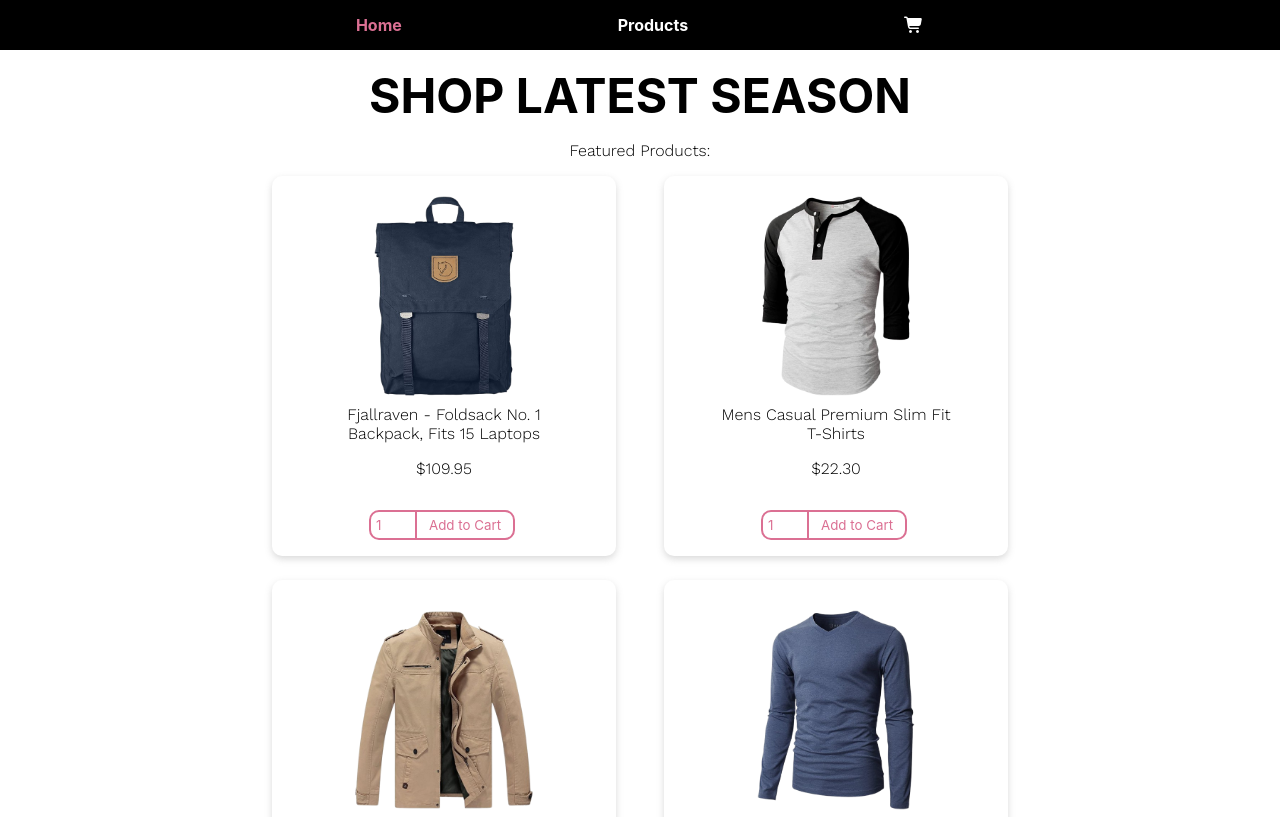
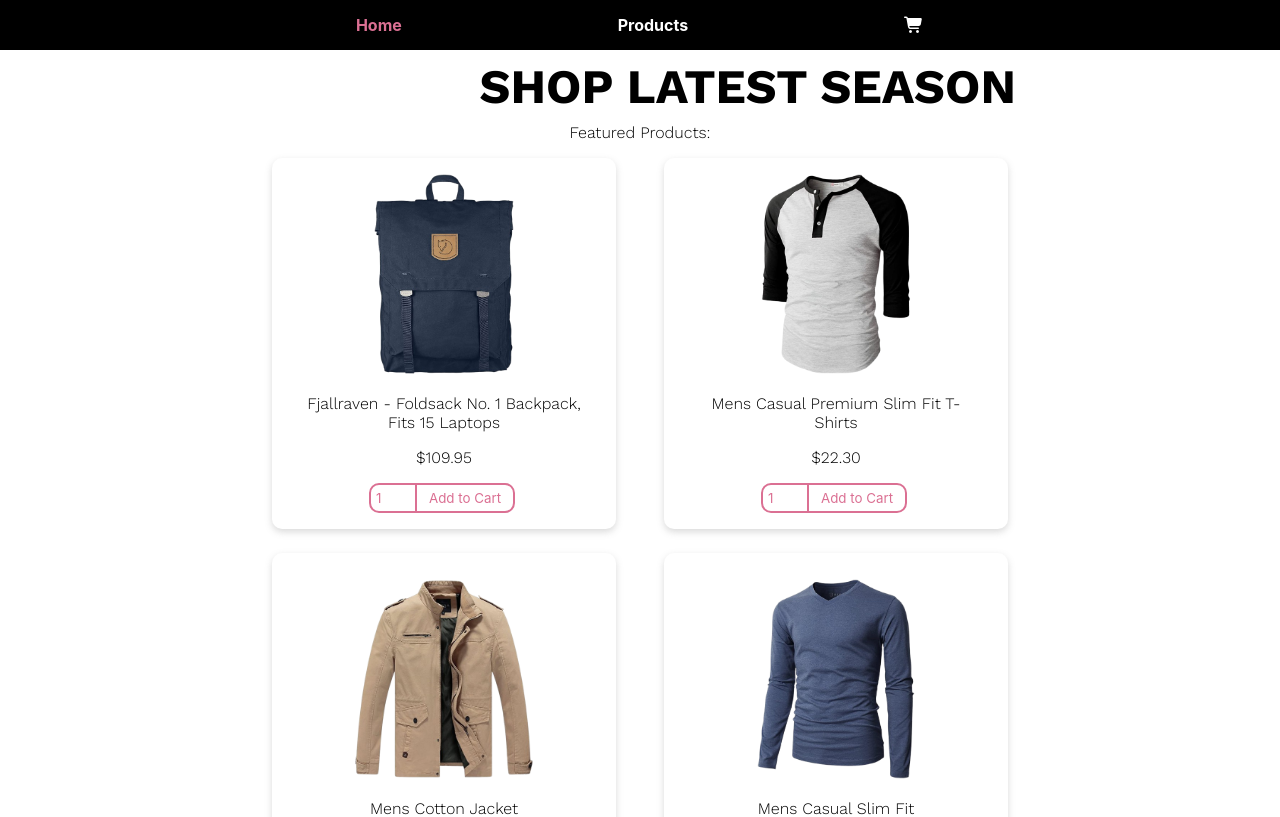
Before and after one commit to Kudratov1412/product_pro, a React (Create React App) app: page /home in a window 1280 px wide. Shown: the top 817 px of the page. Built offline with nearby package versions, Linux system fonts and the light colour scheme; a web font is replaced by a local one.

Commit message:
Home noscroll

```diff
--- a/public/index.html
+++ b/public/index.html
@@ -25,6 +25,7 @@
       href="https://fonts.cdnfonts.com/css/sf-pro-display"
       rel="stylesheet"
     />
+    <link rel="icon" href="./../src/img/cart.ico" />
     <title>React App</title>
   </head>
   <body>
--- a/src/Components/ProCard.js
+++ b/src/Components/ProCard.js
@@ -26,25 +26,25 @@
   justify-content: center;
   align-items: center;
   flex-direction: column;
-  padding: 0 3rem;
+  padding: 1rem;
   border-radius: 10px;
   box-shadow: 0 3px 7px rgba(133, 133, 133, 0.3);
   img {
     height: 200px;
-    margin: 20px 0 5px;
+    /* margin: 20px 0 5px; */
   }
   h4 {
     font-family: "Work Sans", sans-serif;
     font-weight: 300;
+    margin: 1rem;
   }
   p {
     font-family: "Work Sans", sans-serif;
     font-weight: 300;
-    margin: 1rem 0;
+    margin: 1rem;
   }
   .shopping {
     display: flex;
-    margin-bottom: 1rem;
     input,
     button {
       border: 2px solid #db7093;
--- a/src/index.js
+++ b/src/index.js
@@ -7,9 +7,7 @@
 
 const root = ReactDOM.createRoot(document.getElementById("root"));
 root.render(
-  <React.StrictMode>
-    <BrowserRouter>
-      <App />
-    </BrowserRouter>
-  </React.StrictMode>,
+  <BrowserRouter>
+    <App />
+  </BrowserRouter>,
 );
--- a/src/pages/Home.js
+++ b/src/pages/Home.js
@@ -8,9 +8,9 @@
 const Home = (products) => {
   return (
     <StyledHome className="home">
-      <h1>
-        <Link to="/products">Shop latest season</Link>
-      </h1>
+      <Link to="/products">
+        <h1>Shop latest season</h1>
+      </Link>
       <p>Featured Products:</p>
       <div className="products">
         <ProCard product={products.products[0]} />
@@ -27,25 +27,32 @@
   justify-content: center;
   align-items: center;
   flex-direction: column;
+  a {
+    width: 100%;
+    max-width: 736px;
+  }
   h1 {
+    width: 100%;
     text-transform: uppercase;
+    font-weight: bold;
+    margin: 0.5rem;
+    text-align: end;
     font-size: 3rem;
-    font-weight: bold;
+    width: 100%;
     font-family: "Work Sans", sans-serif;
-    padding: 1rem;
   }
   p {
     font-family: "Work Sans", sans-serif;
     font-weight: 300;
     font-size: 1rem;
-    padding-bottom: 1rem;
   }
   .products {
-    width: 736px;
+    max-width: 736px;
     display: grid;
     grid-template-columns: 1fr 1fr;
     grid-template-rows: 1fr 1fr;
     gap: 24px 48px;
+    margin: 1rem;
   }
 `;
 
```
Also changed, not shown: 1 other file (tests, documents, lock files or other folders).
